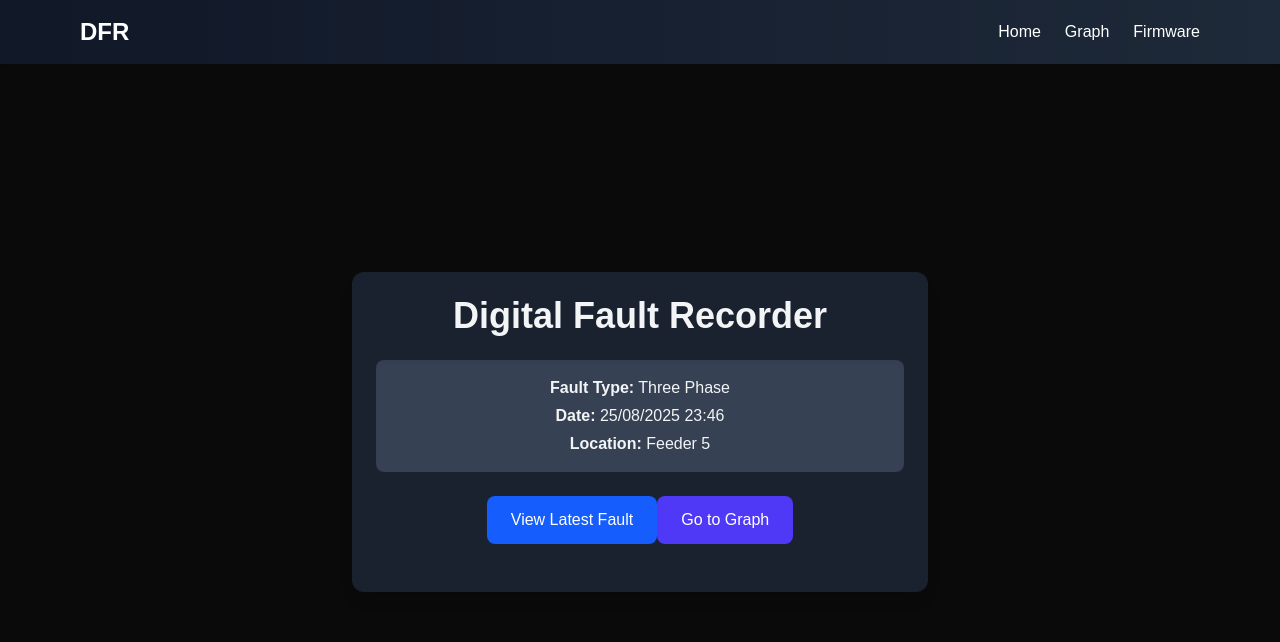
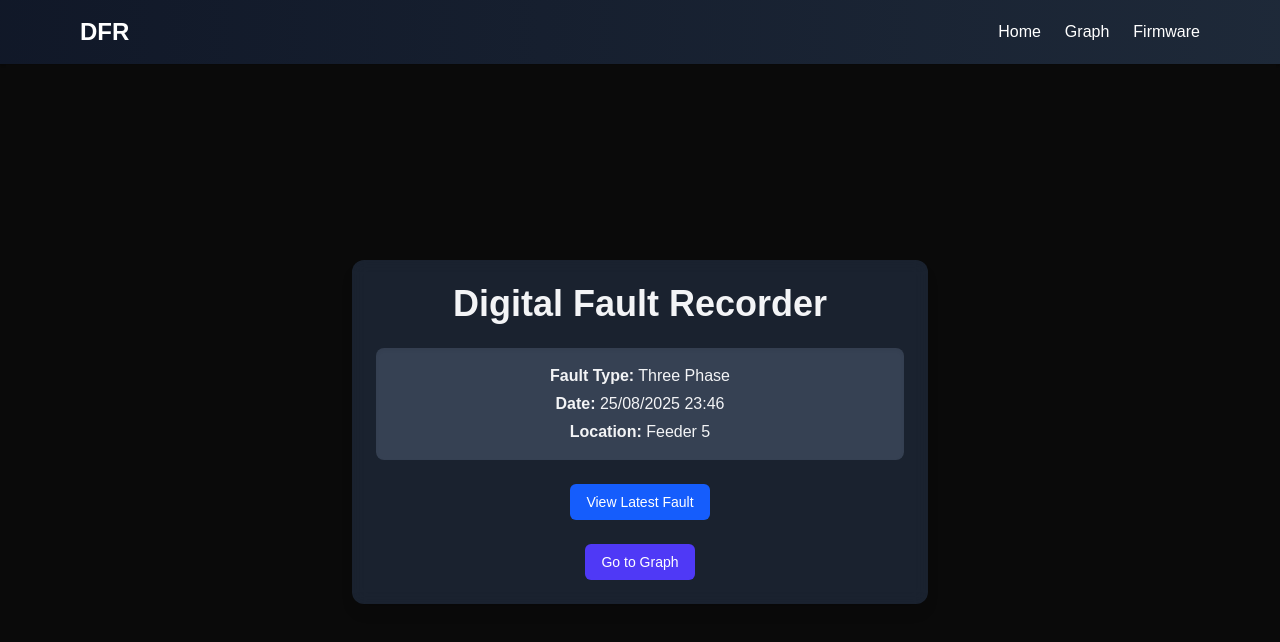
Before and after one commit to patthananb/dfr, a Next.js app: page / in a window 1280 px wide. Shown: the top 642 px of the page. Built offline with nearby package versions, Linux system fonts and the light colour scheme.

Commit message:
style: vertically stack home buttons

```diff
--- a/src/app/page.js
+++ b/src/app/page.js
@@ -57,14 +57,14 @@ export default async function Home() {
         {fault && (
           <Link
             href={`/graph?file=${latestFile}`}
-            className="px-6 py-3 rounded-lg bg-blue-600 text-white hover:bg-blue-700 transition-colors block sm:inline-block w-full sm:w-auto"
+            className="px-4 py-2 text-sm rounded-md bg-blue-600 text-white hover:bg-blue-700 transition-colors block w-fit mx-auto"
           >
             View Latest Fault
           </Link>
         )}
         <Link
           href="/graph"
-          className="px-6 py-3 rounded-lg bg-indigo-600 text-white hover:bg-indigo-500 transition-colors block sm:inline-block w-full sm:w-auto"
+          className="px-4 py-2 text-sm rounded-md bg-indigo-600 text-white hover:bg-indigo-500 transition-colors block w-fit mx-auto"
         >
           Go to Graph
         </Link>
```
